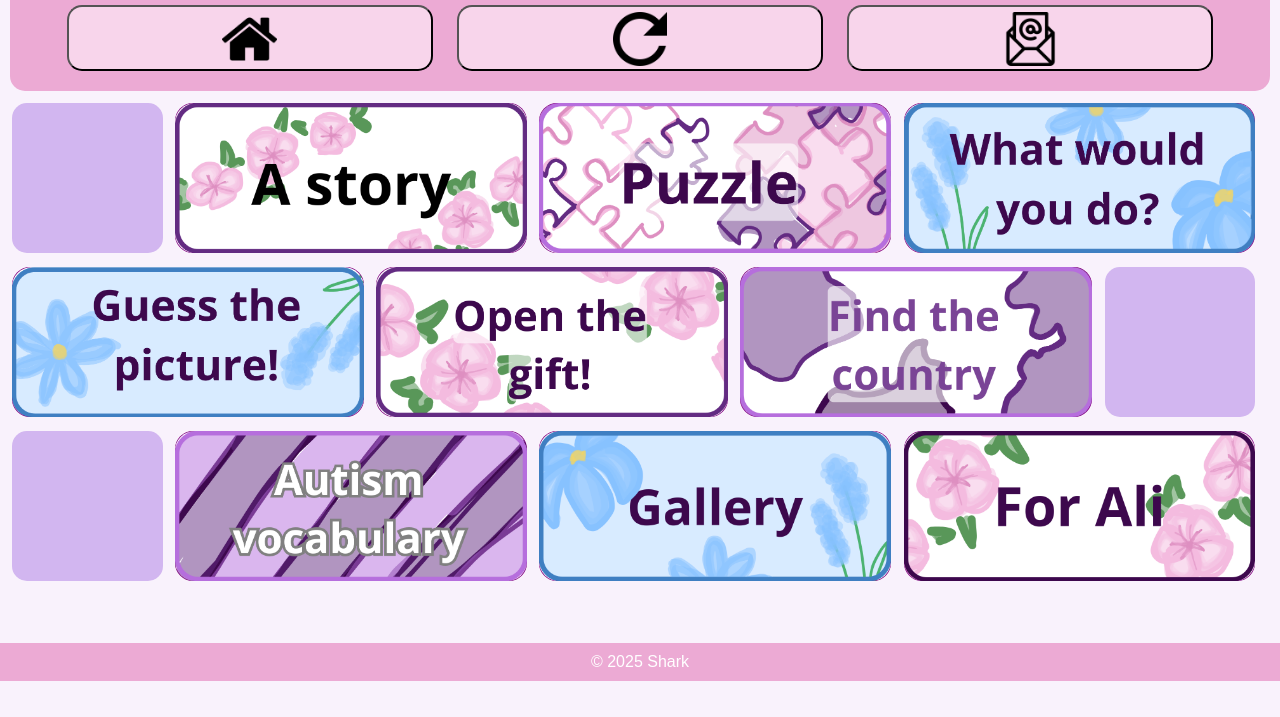
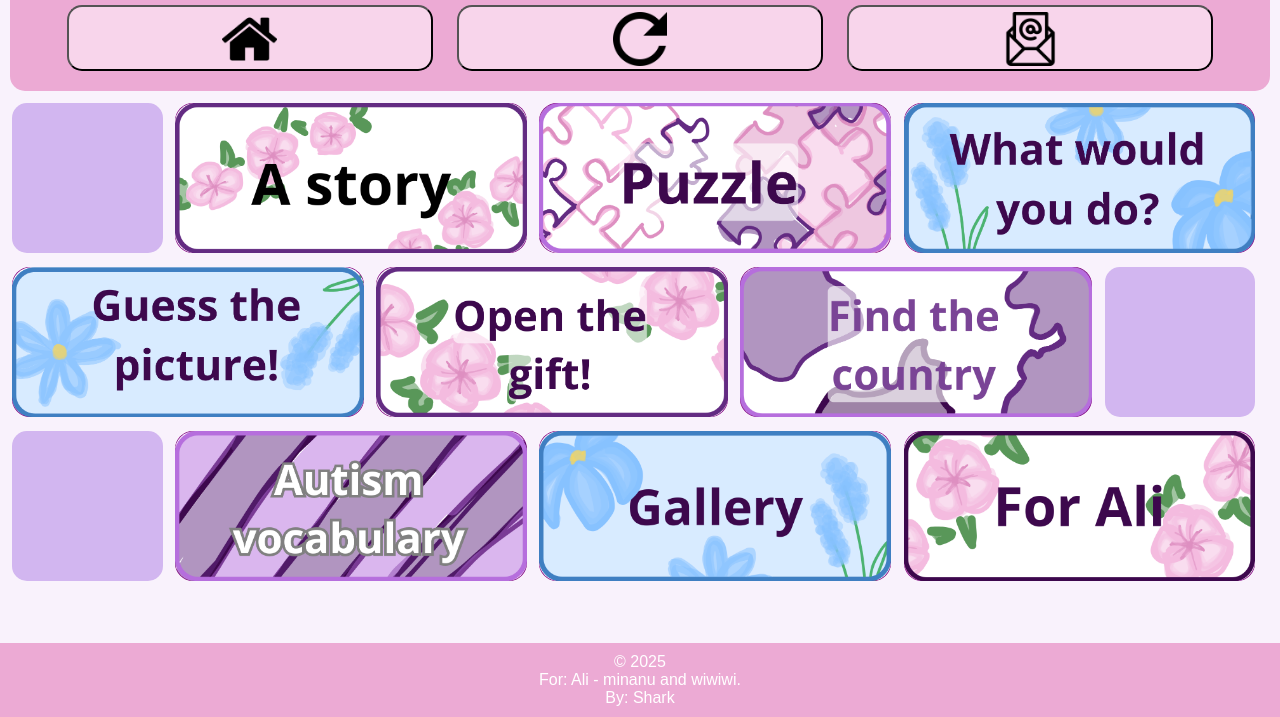
Before and after one commit to Shark1721/Ali, a plain HTML site: page index.html in a window 1280 px wide. Shown: the part 184-901 px from the top of the page. Before the commit the page ends 865 px from the top, so only its background shows below. Drawn offline with Linux system fonts and the light colour scheme.

Commit message:
Update index.html

```diff
--- a/index.html
+++ b/index.html
@@ -81,7 +81,9 @@
     </main>
 
     <footer>
-        <p>&copy; 2025 Shark</p>
+        <p>&copy; 2025</p>
+        <p> For: Ali - minanu and wiwiwi.</p>
+        <p>By: Shark</p>
     </footer>
 </body>
 </html>
```
